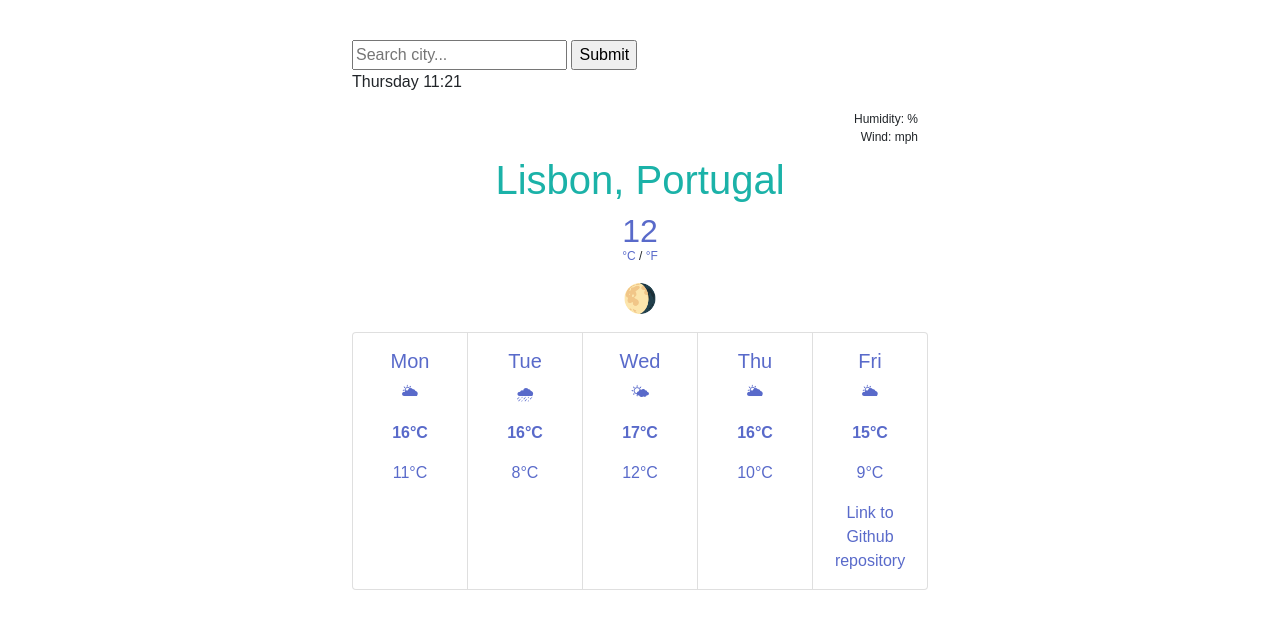
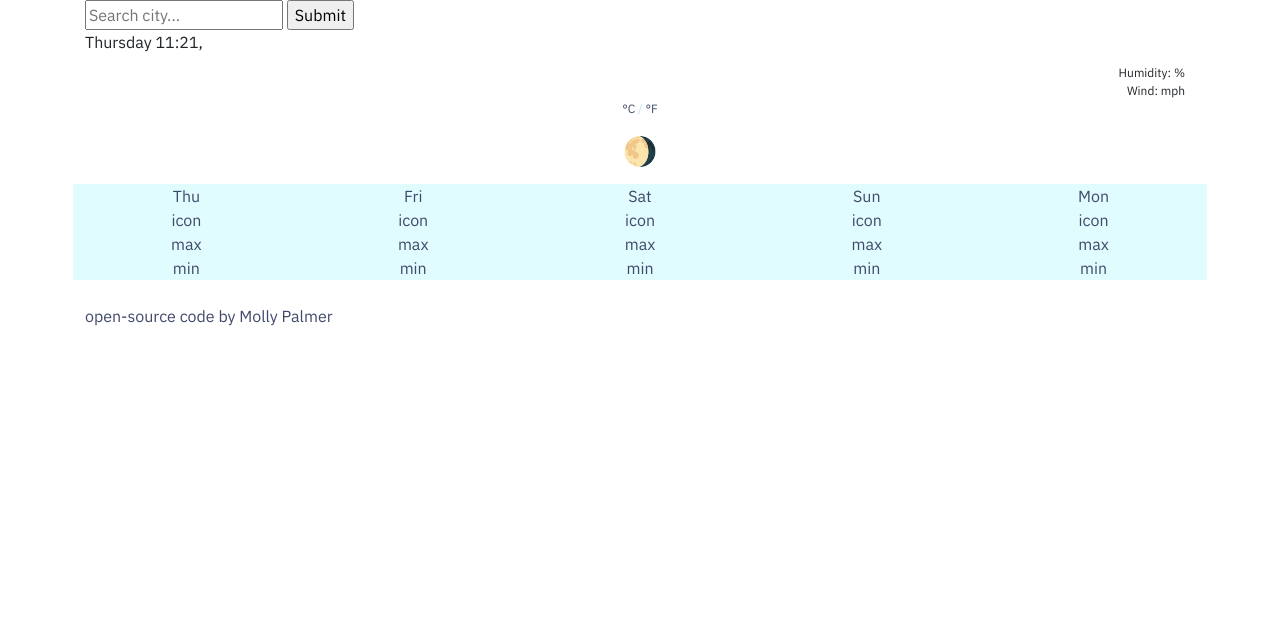
Before and after one commit to palmermolly/weather-app, a website built with Parcel: page index.html in a window 1280 px wide. Built offline with nearby package versions, Linux system fonts and the light colour scheme.

Commit message:
Tweaked formatting & fixed API links
Restructured Bootstrap table for upcoming forecast. Updated font/colors. Fixed humidity/windspeed API and current conditions API.

```diff
--- a/index.html
+++ b/index.html
@@ -1,6 +1,12 @@
 <!DOCTYPE html>
 <html>
   <head>
+    <link rel="preconnect" href="https://fonts.googleapis.com" />
+    <link rel="preconnect" href="https://fonts.gstatic.com" crossorigin />
+    <link
+      href="https://fonts.googleapis.com/css2?family=IBM+Plex+Sans:wght@100;200;300;400&display=swap"
+      rel="stylesheet"
+    />
     <title>Weather App</title>
     <script src="https://cdn.jsdelivr.net/npm/axios/dist/axios.min.js"></script>
     <meta charset="UTF-8" />
@@ -10,7 +16,7 @@
       integrity="sha384-1BmE4kWBq78iYhFldvKuhfTAU6auU8tT94WrHftjDbrCEXSU1oBoqyl2QvZ6jIW3"
       crossorigin="anonymous"
     />
-    <link rel="stylesheet" type="text/css" href="src/styles.css">
+    <link rel="stylesheet" type="text/css" href="src/styles.css" />
   </head>
 
   <body>
@@ -19,65 +25,52 @@
         <input type="text" id="search-input" placeholder="Search city..." />
         <input type="submit" />
       </form>
-			<p>Date & Time</p>
+      <span id="date-and-time"></span>
+      <span id="search-input-conditions"></span>
       <ul class="weather-breakdown">
-					<li>Humidity: <span id="humidity"></span>
-						%</li>
-					<li>Wind: <span id="wind"></span>
-						mph</li>
+        <li>Humidity: <span id="humidity"></span>%</li>
+        <li>Wind: <span id="wind"></span>mph</li>
       </ul>
       <div class="current-conditions">
-        <h1 id="city">Lisbon, Portugal</h1>
-        <h2 class="temperature" id="temperature">12</h2>
+        <h1 id="city"></h1>
+        <h2 class="temperature" id="temperature"></h2>
         <span class="units">
           <a href="#" id="celsius-link">°C</a> /
           <a href="#" id="fahrenheit-link">°F</a>
         </span>
-        <h3>🌖</h3>
+        <h3 id="current-weather-icon">🌖</h3>
       </div>
-			<p>
-					<div class="card-group">
-					 <div class="card">
-						 <div class="card-body">
-							 <h5 class="card-title">Mon</h5>
-										 <p class="card-text">🌥</p>
-							 <p class="card-text">
-									 <strong>16°C</strong></p>
-							 <p class="card-text">11°C</p>
+      <p></p>
+      <div class="row row-cols-5">
+        <div class="col" id="day-zero">Thu</div>
+        <div class="col" id="day-one">Fri</div>
+        <div class="col" id="day-two">Sat</div>
+        <div class="col" id="day-three">Sun</div>
+        <div class="col" id="day-four">Mon</div>
+        <div class="col" id="day-zero-icon">icon</div>
+        <div class="col" id="day-one-icon">icon</div>
+        <div class="col" id="day-two-icon">icon</div>
+        <div class="col" id="day-three-icon">icon</div>
+        <div class="col" id="day-four-icon">icon</div>
+        <div class="col" id="day-zero-max">max</div>
+        <div class="col" id="day-one-max">max</div>
+        <div class="col" id="day-two-max">max</div>
+        <div class="col" id="day-three-max">max</div>
+        <div class="col" id="day-four-max">max</div>
+        <div class="col" id="day-zero-min">min</div>
+        <div class="col" id="day-one-min">min</div>
+        <div class="col" id="day-two-min">min</div>
+        <div class="col" id="day-three-min">min</div>
+        <div class="col" id="day-four-min">min</div>
       </div>
-					 </div>
-					 <div class="card">
-						 <div class="card-body">
-							 <h5 class="card-title">Tue</h5>
-										 <p class="card-text">🌧</p>
-							 <p class="card-text"><strong>16°C</strong></p>
-							 <p class="card-text">8°C</p>
-						 </div>
-					 </div>
-					 <div class="card">
-						 <div class="card-body">
-							 <h5 class="card-title">Wed</h5>
-										 <p class="card-text">🌤</p>
-							 <p class="card-text"><strong>17°C</strong></p>
-							 <p class="card-text">12°C</p>
-						 </div>
-					 </div>
-						 <div class="card">
-						 <div class="card-body">
-							 <h5 class="card-title">Thu</h5>
-										 <p class="card-text">🌥</p>
-				 <p class="card-text"><strong>16°C</strong></p>
-				 <p class="card-text">10°C</p>
-						 </div>
-					 </div>
-						 <div class="card">
-						 <div class="card-body">
-							 <h5 class="card-title">Fri</h5>
-										 <p class="card-text">🌥</p>
-				 <p class="card-text"><strong>15°C</strong></p>
-				 <p class="card-text">9°C</p>
-
-                 <footer><a href="https://github.com/palmermolly/weather-app/commits?author=palmermolly"> Link to Github repository</a></footer>
+      <br />
+      <footer>
+        <a
+          href="https://github.com/palmermolly/weather-app/commits?author=palmermolly"
+        >
+          open-source code by Molly Palmer</a
+        >
+      </footer>
 
       <script src="src/index.js"></script>
     </div>
--- a/src/index.js
+++ b/src/index.js
@@ -1,11 +1,13 @@
-function displayWeatherConditions(response) {
+function displayCurrentTemp(response) {
   console.log(response);
   document.querySelector("#city").innerHTML = response.data.name;
   document.querySelector("#temperature").innerHTML = Math.round(
     response.data.main.temp
   );
-  document.querySelector("#humidity").innerHTMl = response.data.main.humidity;
-  document.querySelector("#wind").innerHTMl = Math.round(
+  document.querySelector("#search-input-conditions").innerHTML =
+    response.data.weather[0].description;
+  document.querySelector("#humidity").innerHTML = response.data.main.humidity;
+  document.querySelector("#wind").innerHTML = Math.round(
     response.data.wind.speed
   );
 }
@@ -17,7 +19,7 @@ function search(event) {
   let apiKey = "9a1308ed0f5a60a1ad33ac8ed1ebca18";
   let apiUrl = `https://api.openweathermap.org/data/2.5/weather?q=${city}&appid=${apiKey}&units=${units}`;
   console.log(apiUrl);
-  axios.get(apiUrl).then(displayWeatherConditions);
+  axios.get(apiUrl).then(displayCurrentTemp);
 }
 
 let searchInput = document.querySelector("#search-form");
@@ -43,8 +45,8 @@ if (minutes < 10) {
   minutes = `0${minutes}`;
 }
 
-let p = document.querySelector("p");
-p.innerHTML = `${day} ${hours}:${minutes}`;
+let p = document.querySelector("#date-and-time");
+p.innerHTML = `${day} ${hours}:${minutes},`;
 
 function convertToF(event) {
   event.preventDefault();
--- a/src/styles.css
+++ b/src/styles.css
@@ -8,11 +8,12 @@ li {
 }
 
 h1 {
-  color: #1bb2a8;
+  color: #ff7f50;
+  font-weight: regular 400;
 }
 
 h2 {
-  color: #596aca;
+  color: #bde4f4;
 }
 .units {
   position: relative;
@@ -22,24 +23,28 @@ h2 {
 
 a {
   text-decoration: none;
-  color: #596aca;
+  color: #404969;
 }
 
 body {
-  font-family: sans-serif;
+  font-family: "IBM Plex Sans", sans-serif;
 }
 
 .container {
-  max-width: 600px;
-  margin: 40px auto;
-  border-radius: 20px;
+  width: 100%;
+  padding-right: 15px;
+  padding-left: 15px;
+  margin-right: auto;
+  margin-left: auto;
 }
 
 .current-conditions {
   text-align: center;
+  color: #bde4f4;
 }
 
-.card-group {
+.row {
   text-align: center;
-  color: #596aca;
+  color: #404969;
+  background-color: #e0fcff;
 }
```
Lines whose indentation alone changed are shown as unchanged.
